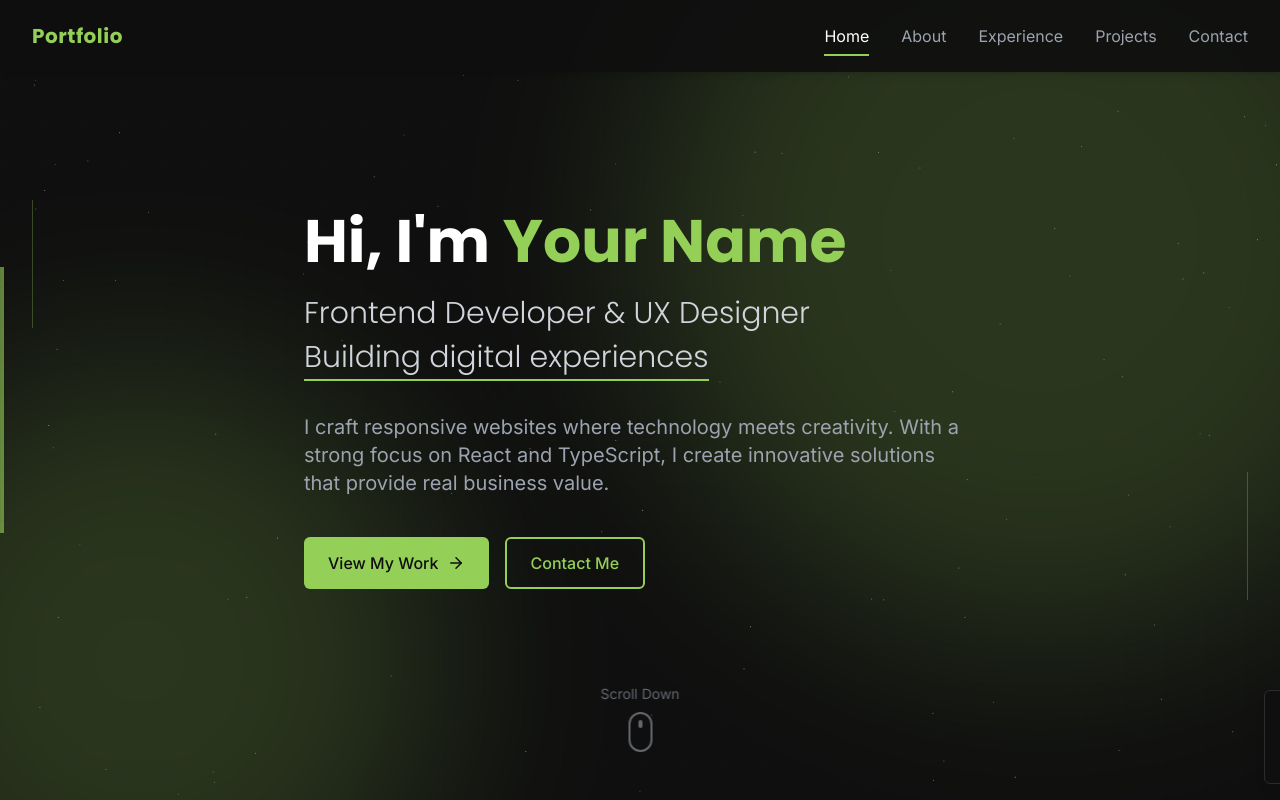
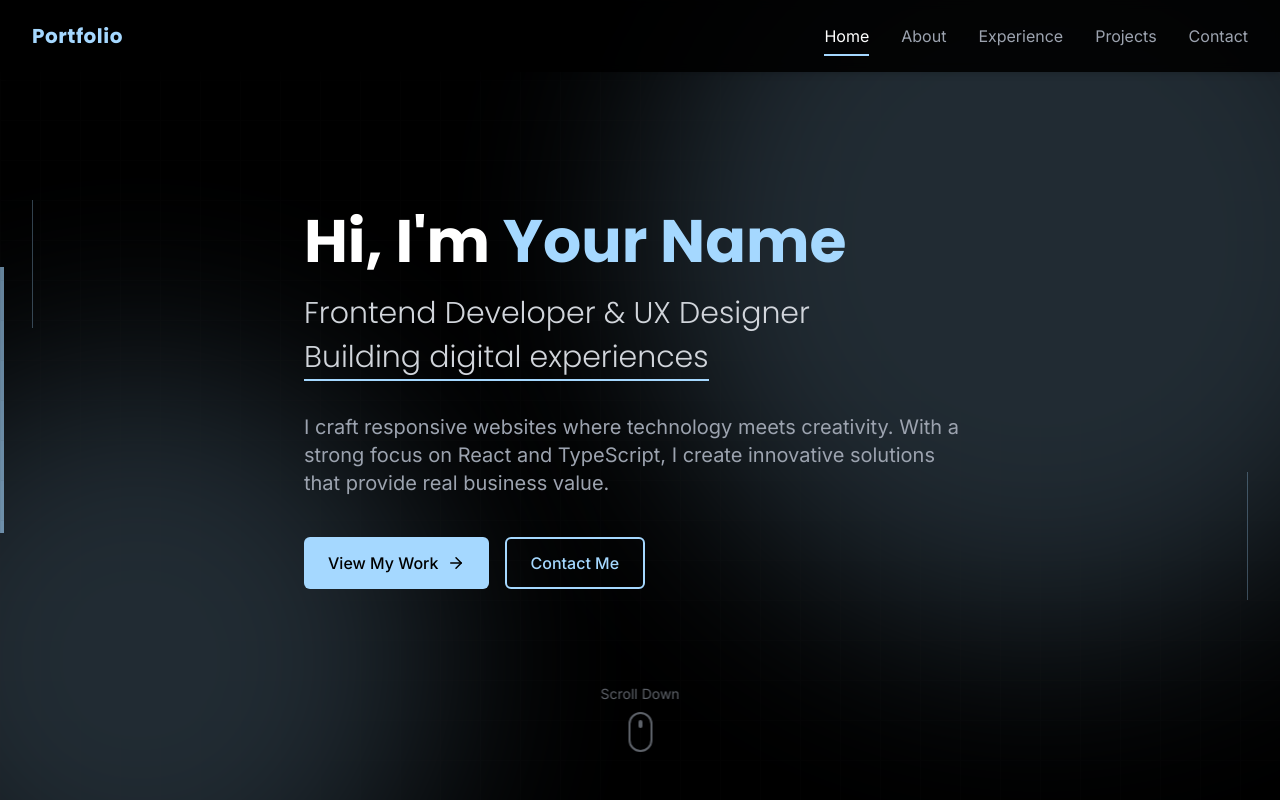
Before and after one commit to SohamD1/personalwebsite, a React (Vite) app: page / in a window 1280 px wide. Shown: the top 800 px of the page. Built offline with nearby package versions, Linux system fonts and the light colour scheme.

Commit message:
Refactor: Apply baby blue theme and background changes
- Changed the theme color to baby blue.
- Set the background to fully black with shooting stars and regular stars.
- Removed section-specific background colors.

```diff
--- a/src/App.tsx
+++ b/src/App.tsx
@@ -7,6 +7,7 @@ import { BrowserRouter, Routes, Route } from "react-router-dom";
 import Index from "./pages/Index";
 import NotFound from "./pages/NotFound";
 import ShootingStars from "./components/effects/ShootingStars";
+import { StarsBackground } from "./components/effects/StarsBackground";
 
 const queryClient = new QueryClient();
 
@@ -16,11 +17,12 @@ const App = () => (
       <div className="relative min-h-screen overflow-hidden">
         {/* Global background effects */}
         <div className="fixed inset-0 z-0 pointer-events-none">
+          <StarsBackground starDensity={0.0002} className="z-0" />
           <ShootingStars
             minDelay={800}
             maxDelay={5000}
-            starColor="#94D058"
-            trailColor="#94D058"
+            starColor="#A5D8FF"
+            trailColor="#A5D8FF"
             className="z-0"
           />
         </div>
--- a/src/components/ContactSection.tsx
+++ b/src/components/ContactSection.tsx
@@ -1,3 +1,4 @@
+
 import React, { useState } from 'react';
 import { Button } from "@/components/ui/button";
 import { useInView } from 'react-intersection-observer';
@@ -11,7 +12,7 @@ const ContactSection = () => {
   });
 
   return (
-    <section id="contact" className="py-20 bg-muted">
+    <section id="contact" className="py-20">
       <div className="section-container">
         <h2 className="section-title">Get In <span className="heading-highlight">Touch</span></h2>
 
@@ -31,13 +32,13 @@ const ContactSection = () => {
 
               <div className="space-y-6">
                 <ContactItem icon={<Mail size={20} />} title="Email">
-                  <a href="mailto:your.email@example.com" className="text-portfolio-green hover:underline">
+                  <a href="mailto:your.email@example.com" className="text-portfolio-blue hover:underline">
                     your.email@example.com
                   </a>
                 </ContactItem>
 
                 <ContactItem icon={<Phone size={20} />} title="Phone">
-                  <a href="tel:+1234567890" className="text-portfolio-green hover:underline">
+                  <a href="tel:+1234567890" className="text-portfolio-blue hover:underline">
                     +1 (234) 567-890
                   </a>
                 </ContactItem>
@@ -56,7 +57,7 @@ const ContactSection = () => {
                     rel="noopener noreferrer"
                     className="bg-secondary hover:bg-muted w-10 h-10 rounded-full flex items-center justify-center transition-colors"
                   >
-                    <Github size={20} className="text-portfolio-green" />
+                    <Github size={20} className="text-portfolio-blue" />
                   </a>
                   <a
                     href="https://linkedin.com"
@@ -64,7 +65,7 @@ const ContactSection = () => {
                     rel="noopener noreferrer"
                     className="bg-secondary hover:bg-muted w-10 h-10 rounded-full flex items-center justify-center transition-colors"
                   >
-                    <Linkedin size={20} className="text-portfolio-green" />
+                    <Linkedin size={20} className="text-portfolio-blue" />
                   </a>
                 </div>
               </div>
@@ -81,7 +82,7 @@ const ContactSection = () => {
                     type="text"
                     id="name"
                     name="name"
-                    className="w-full px-4 py-2 bg-secondary border border-border rounded-md focus:outline-none focus:ring-2 focus:ring-portfolio-green/50"
+                    className="w-full px-4 py-2 bg-secondary border border-border rounded-md focus:outline-none focus:ring-2 focus:ring-portfolio-blue/50"
                     placeholder="Your name"
                   />
                 </div>
@@ -94,7 +95,7 @@ const ContactSection = () => {
                     type="email"
                     id="email"
                     name="email"
-                    className="w-full px-4 py-2 bg-secondary border border-border rounded-md focus:outline-none focus:ring-2 focus:ring-portfolio-green/50"
+                    className="w-full px-4 py-2 bg-secondary border border-border rounded-md focus:outline-none focus:ring-2 focus:ring-portfolio-blue/50"
                     placeholder="Your email"
                   />
                 </div>
@@ -107,7 +108,7 @@ const ContactSection = () => {
                     type="text"
                     id="subject"
                     name="subject"
-                    className="w-full px-4 py-2 bg-secondary border border-border rounded-md focus:outline-none focus:ring-2 focus:ring-portfolio-green/50"
+                    className="w-full px-4 py-2 bg-secondary border border-border rounded-md focus:outline-none focus:ring-2 focus:ring-portfolio-blue/50"
                     placeholder="Subject"
                   />
                 </div>
@@ -120,7 +121,7 @@ const ContactSection = () => {
                     id="message"
                     name="message"
                     rows={5}
-                    className="w-full px-4 py-2 bg-secondary border border-border rounded-md focus:outline-none focus:ring-2 focus:ring-portfolio-green/50 resize-none"
+                    className="w-full px-4 py-2 bg-secondary border border-border rounded-md focus:outline-none focus:ring-2 focus:ring-portfolio-blue/50 resize-none"
                     placeholder="Your message"
                   ></textarea>
                 </div>
@@ -148,7 +149,7 @@ type ContactItemProps = {
 
 const ContactItem = ({ icon, title, children }: ContactItemProps) => (
   <div className="flex items-start">
-    <div className="mr-4 bg-secondary p-2 rounded-full text-portfolio-green">
+    <div className="mr-4 bg-secondary p-2 rounded-full text-portfolio-blue">
       {icon}
     </div>
     <div>
--- a/src/components/ExperienceSection.tsx
+++ b/src/components/ExperienceSection.tsx
@@ -1,3 +1,4 @@
+
 import React from 'react';
 import { Card, CardContent, CardDescription, CardFooter, CardHeader, CardTitle } from "@/components/ui/card";
 import { useInView } from 'react-intersection-observer';
@@ -50,7 +51,7 @@ const ExperienceSection = () => {
   });
 
   return (
-    <section id="experience" className="py-20 bg-muted">
+    <section id="experience" className="py-20">
       <div className="section-container">
         <h2 className="section-title">Work <span className="heading-highlight">Experience</span></h2>
 
@@ -62,7 +63,7 @@ const ExperienceSection = () => {
         >
           <div className="relative">
             {/* Timeline line */}
-            <div className="absolute left-0 md:left-1/2 transform md:-translate-x-1/2 top-0 bottom-0 w-0.5 bg-portfolio-green/30"></div>
+            <div className="absolute left-0 md:left-1/2 transform md:-translate-x-1/2 top-0 bottom-0 w-0.5 bg-portfolio-blue/30"></div>
 
             {/* Experience items */}
             {experiences.map((exp, index) => (
@@ -111,7 +112,7 @@ const TimelineItem = ({ role, company, period, description, highlights, isEven,
       }}
     >
       {/* Timeline node */}
-      <div className="absolute left-0 md:left-1/2 transform md:-translate-x-1/2 w-10 h-10 bg-portfolio-green rounded-full flex items-center justify-center z-10">
+      <div className="absolute left-0 md:left-1/2 transform md:-translate-x-1/2 w-10 h-10 bg-portfolio-blue rounded-full flex items-center justify-center z-10">
         <Briefcase size={20} className="text-portfolio-black" />
       </div>
 
@@ -130,7 +131,7 @@ const TimelineItem = ({ role, company, period, description, highlights, isEven,
         }`}
       >
         <div className="bg-card p-6 rounded-lg shadow-md card-hover">
-          <div className="text-sm text-portfolio-green font-medium mb-1">
+          <div className="text-sm text-portfolio-blue font-medium mb-1">
             {period}
           </div>
           <h3 className="text-xl font-bold mb-1">{role}</h3>
@@ -139,11 +140,11 @@ const TimelineItem = ({ role, company, period, description, highlights, isEven,
             {description}
           </p>
           <div>
-            <h5 className="text-sm font-medium mb-2 text-portfolio-green">Key Achievements:</h5>
+            <h5 className="text-sm font-medium mb-2 text-portfolio-blue">Key Achievements:</h5>
             <ul className="text-sm text-gray-400 space-y-1">
               {highlights.map((highlight, i) => (
                 <li key={i} className="flex items-start">
-                  <span className="text-portfolio-green mr-2">•</span>
+                  <span className="text-portfolio-blue mr-2">•</span>
                   <span>{highlight}</span>
                 </li>
               ))}
--- a/src/components/HeroSection.tsx
+++ b/src/components/HeroSection.tsx
@@ -1,8 +1,6 @@
 
 import React, { useState, useEffect } from 'react';
 import { ArrowRight } from 'lucide-react';
-import ShootingStars from './effects/ShootingStars';
-import { StarsBackground } from './effects/StarsBackground';
 import Spotlight from './effects/Spotlight';
 
 const HeroSection = () => {
@@ -26,22 +24,13 @@ const HeroSection = () => {
       <div className="absolute inset-0 bg-portfolio-black"></div>
 
       {/* Spotlight effects */}
-      <Spotlight position="top-right" color="#94D058" size="lg" />
-      <Spotlight position="bottom-left" color="#94D058" size="md" />
-
-      {/* Stars and shooting stars */}
-      <StarsBackground starDensity={0.0001} className="opacity-50" />
-      <ShootingStars
-        minDelay={800} // Reduced from 2000 to increase frequency by ~40%
-        maxDelay={5000} // Reduced from 8000 to increase frequency by ~40%
-        starColor="#94D058"
-        trailColor="#94D058"
-      />
+      <Spotlight position="top-right" color="#A5D8FF" size="lg" />
+      <Spotlight position="bottom-left" color="#A5D8FF" size="md" />
 
       {/* Geometric accent lines */}
-      <div className="absolute left-0 top-1/3 bottom-1/3 w-1 bg-portfolio-green/60"></div>
-      <div className="absolute left-8 top-1/4 h-32 w-px bg-portfolio-green/30"></div>
-      <div className="absolute right-8 bottom-1/4 h-32 w-px bg-portfolio-green/30"></div>
+      <div className="absolute left-0 top-1/3 bottom-1/3 w-1 bg-portfolio-blue/60"></div>
+      <div className="absolute left-8 top-1/4 h-32 w-px bg-portfolio-blue/30"></div>
+      <div className="absolute right-8 bottom-1/4 h-32 w-px bg-portfolio-blue/30"></div>
 
       {/* Grid pattern overlay */}
       <div className="absolute inset-0 opacity-5" style={{
@@ -58,7 +47,7 @@ const HeroSection = () => {
 
             <h2 className="text-2xl md:text-3xl font-light mb-8 text-gray-300">
               <span className="block">Frontend Developer & UX Designer</span>
-              <span className="inline-block mt-2 border-b-2 border-portfolio-green pb-1">Building digital experiences</span>
+              <span className="inline-block mt-2 border-b-2 border-portfolio-blue pb-1">Building digital experiences</span>
             </h2>
 
             <p className="text-lg md:text-xl text-gray-400 mb-10 max-w-2xl">
--- a/src/components/Navigation.tsx
+++ b/src/components/Navigation.tsx
@@ -53,7 +53,7 @@ const Navigation = () => {
           <div className="flex-shrink-0">
             <a
               href="#home"
-              className="text-portfolio-green text-xl font-bold font-poppins tracking-wide"
+              className="text-portfolio-blue text-xl font-bold font-poppins tracking-wide"
               onClick={(e) => {
                 e.preventDefault();
                 handleNavClick('home');
@@ -100,7 +100,7 @@ const Navigation = () => {
                 href={`#${item.toLowerCase()}`}
                 className={`block py-3 px-2 text-base font-medium ${
                   activeSection === item.toLowerCase()
-                    ? 'text-portfolio-green'
+                    ? 'text-portfolio-blue'
                     : 'text-gray-400 hover:text-white'
                 }`}
                 onClick={(e) => {
--- a/src/components/effects/ShootingStars.tsx
+++ b/src/components/effects/ShootingStars.tsx
@@ -47,8 +47,8 @@ export const ShootingStars: React.FC<ShootingStarsProps> = ({
   maxSpeed = 30,
   minDelay = 1200,
   maxDelay = 4200,
-  starColor = "#94D058",
-  trailColor = "#94D058",
+  starColor = "#A5D8FF",
+  trailColor = "#A5D8FF",
   starWidth = 10,
   starHeight = 1,
   className,
--- a/src/index.css
+++ b/src/index.css
@@ -8,33 +8,33 @@
 
 @layer base {
   :root {
-    --background: 0 0% 6%;
+    --background: 0 0% 0%;
     --foreground: 0 0% 98%;
 
-    --card: 0 0% 10%;
+    --card: 0 0% 5%;
     --card-foreground: 0 0% 98%;
 
-    --popover: 0 0% 9%;
+    --popover: 0 0% 5%;
     --popover-foreground: 0 0% 98%;
 
-    --primary: 90 56% 58%;
-    --primary-foreground: 0 0% 9%;
+    --primary: 203 100% 82%;
+    --primary-foreground: 0 0% 0%;
 
-    --secondary: 180 2% 20%;
+    --secondary: 200 20% 15%;
     --secondary-foreground: 0 0% 98%;
 
-    --muted: 0 0% 15%;
+    --muted: 0 0% 8%;
     --muted-foreground: 0 0% 65%;
 
-    --accent: 90 56% 58%;
-    --accent-foreground: 0 0% 9%;
+    --accent: 203 100% 82%;
+    --accent-foreground: 0 0% 0%;
 
     --destructive: 0 84% 60%;
     --destructive-foreground: 0 0% 98%;
 
-    --border: 0 0% 20%;
-    --input: 0 0% 20%;
-    --ring: 90 56% 58%;
+    --border: 0 0% 15%;
+    --input: 0 0% 15%;
+    --ring: 203 100% 82%;
 
     --radius: 0.5rem;
   }
@@ -63,23 +63,23 @@
   }
 
   .heading-highlight {
-    @apply text-portfolio-green;
+    @apply text-portfolio-blue;
   }
 
   .btn-primary {
-    @apply bg-portfolio-green hover:bg-portfolio-green-dark text-portfolio-black font-medium py-3 px-6 rounded-md transition-all duration-300 transform hover:scale-105 hover:shadow-lg;
+    @apply bg-portfolio-blue hover:bg-portfolio-blue-dark text-portfolio-black font-medium py-3 px-6 rounded-md transition-all duration-300 transform hover:scale-105 hover:shadow-lg;
   }
 
   .btn-outline {
-    @apply border-2 border-portfolio-green hover:bg-portfolio-green/10 text-portfolio-green font-medium py-3 px-6 rounded-md transition-all duration-300;
+    @apply border-2 border-portfolio-blue hover:bg-portfolio-blue/10 text-portfolio-blue font-medium py-3 px-6 rounded-md transition-all duration-300;
   }
 
   .card-hover {
-    @apply transition-all duration-500 hover:shadow-[0_0_20px_rgba(148,208,88,0.3)] hover:-translate-y-1;
+    @apply transition-all duration-500 hover:shadow-[0_0_20px_rgba(165,216,255,0.3)] hover:-translate-y-1;
   }
 
   .nav-link {
-    @apply relative text-gray-400 hover:text-white py-2 transition-colors duration-300 after:absolute after:bottom-0 after:left-0 after:w-0 after:h-[2px] after:bg-portfolio-green after:transition-all after:duration-300 hover:after:w-full;
+    @apply relative text-gray-400 hover:text-white py-2 transition-colors duration-300 after:absolute after:bottom-0 after:left-0 after:w-0 after:h-[2px] after:bg-portfolio-blue after:transition-all after:duration-300 hover:after:w-full;
   }
 
   .nav-link.active {
--- a/tailwind.config.ts
+++ b/tailwind.config.ts
@@ -54,9 +54,9 @@ export default {
           foreground: "hsl(var(--card-foreground))",
         },
         portfolio: {
-          black: "#0F0F0F",
-          green: "#94D058",
-          "green-dark": "#79AB48",
+          black: "#000000",
+          blue: "#A5D8FF", // Baby blue color
+          "blue-dark": "#7FB8E0", // Darker baby blue for hover states
           "gray-light": "#F0F0F0",
           "gray-dark": "#333333",
         },
```
